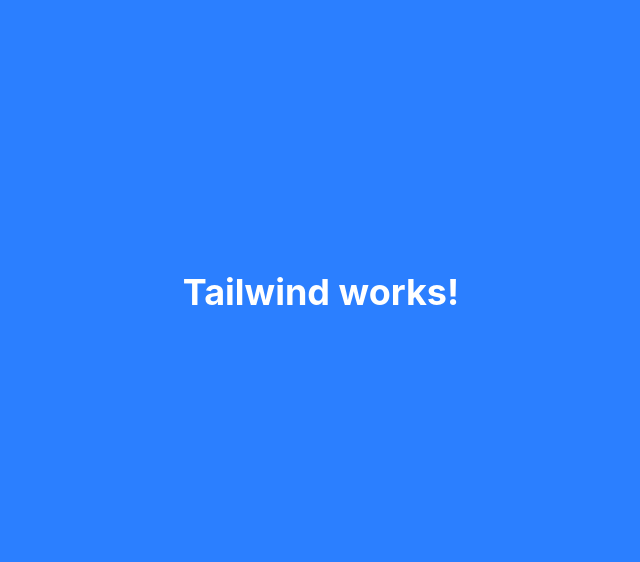
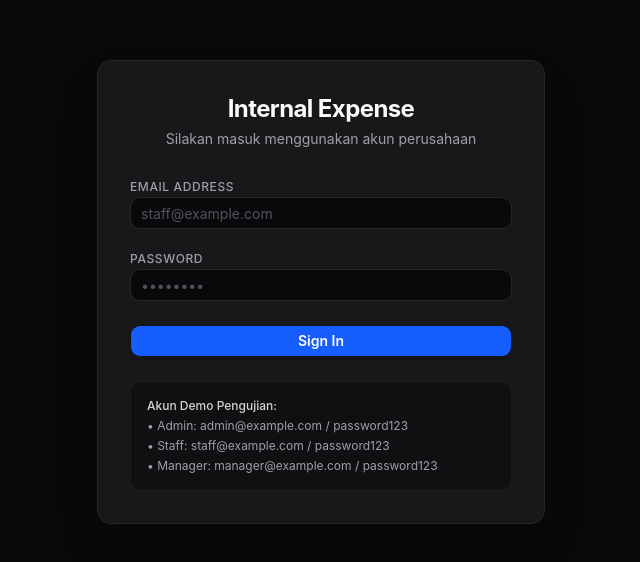
Before and after one commit to cardinaldeacre/Internal-Expense, a React (Vite) app in the folder frontend/: page /login in a window 1280 px wide. Shown: the part 108-670 px from the top of the page, without its empty margins (319-959 px from the left). Built offline with nearby package versions, Linux system fonts and the light colour scheme.

Commit message:
feat: init react router

```diff
--- a/frontend/src/App.tsx
+++ b/frontend/src/App.tsx
@@ -1,11 +1,18 @@
-import './App.css';
+import React from 'react';
+import {BrowserRouter, Routes, Route, Navigate} from 'react-router-dom';
+import {LoginPage} from './pages/LoginPage';
+import {DashboardPage} from './pages/DashboardPage';
 
-function App() {
+export const App: React.FC = () => {
 	return (
-		<div className="min-h-screen flex items-center justify-center bg-blue-500">
-			<h1 className="text-white text-4xl font-bold">Tailwind works!</h1>
-		</div>
+		<BrowserRouter>
+			<Routes>
+				<Route path="/login" element={<LoginPage />} />
+				<Route path="/dashboard" element={<DashboardPage />} />
+				<Route path="*" element={<Navigate to="/login" replace />} />
+			</Routes>
+		</BrowserRouter>
 	);
-}
+};
 
 export default App;
```
